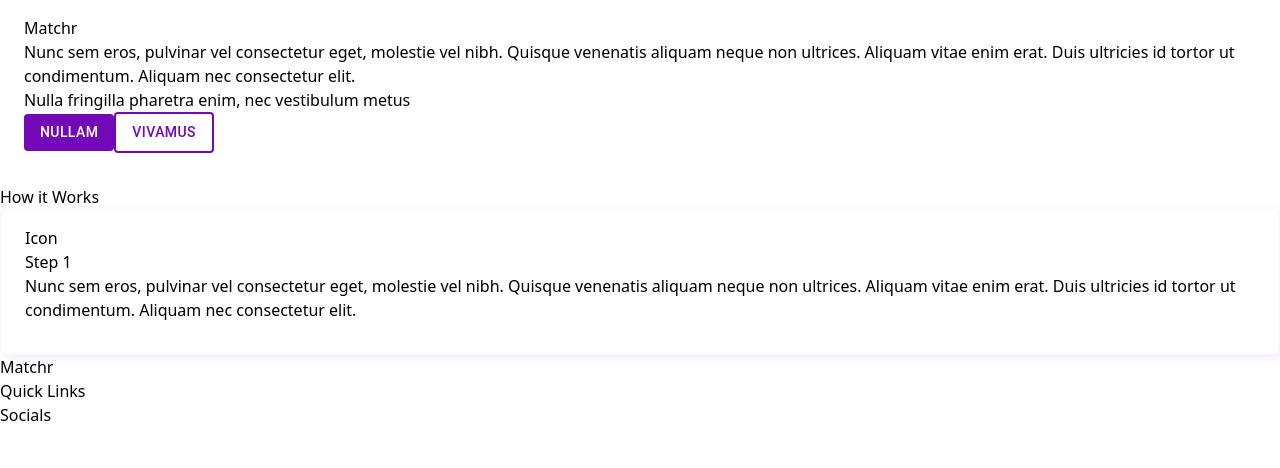
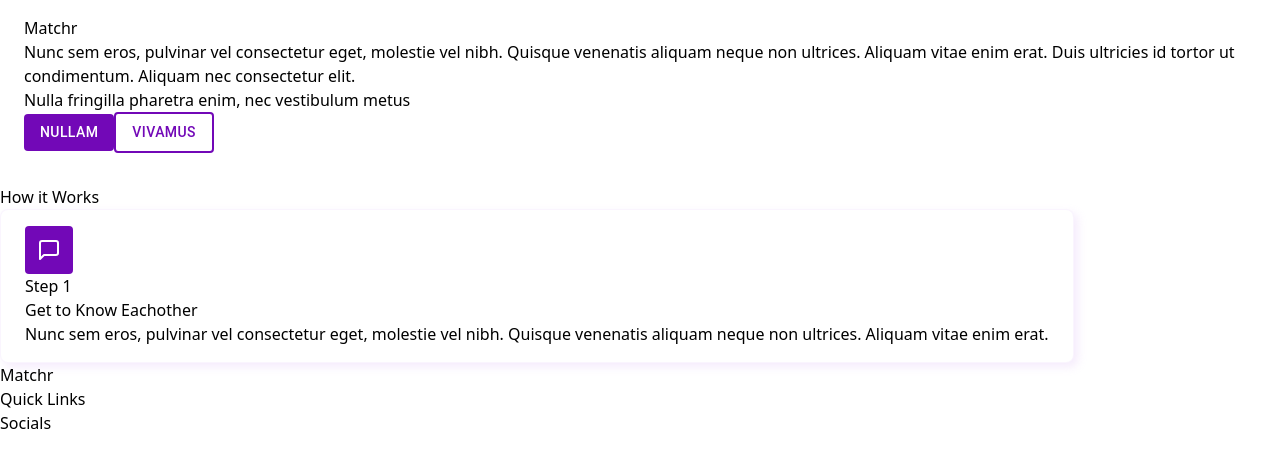
Before and after one commit to KayviaHarriott/matchr, a React (Vite) app in the folder matchr/: page / in a window 1280 px wide. Shown: the top 468 px of the page. Built offline with nearby package versions, Linux system fonts and the light colour scheme.

Commit message:
Added component for info bubble to display information for how it works

```diff
--- /dev/null
+++ b/matchr/src/components/InfoBubble.tsx
@@ -0,0 +1,56 @@
+import { Box } from "@mui/material";
+import { FC, ReactNode } from "react";
+interface InfoBubbleProps {
+  icon: ReactNode;
+  subText: string;
+  title: string;
+  description: string;
+}
+export const InfoBubble: FC<InfoBubbleProps> = ({
+  icon,
+  subText,
+  title,
+  description,
+}) => {
+  return (
+    <>
+      <Box
+        sx={{
+          backgroundColor: "white",
+          border: 1,
+          borderColor: "rgba(203,156,241,0.1)",
+          boxShadow: "4px 4px 10px 0px rgba(203,156,241,0.2)",
+          px: 3,
+          pb: 2,
+          pt: 2,
+          borderRadius: 2,
+          width: "fit-content",
+        }}
+        className=""
+      >
+        <div className="flex flex-col">
+          <div className="flex flex-col gap-2 max-w-[350px]">
+            <Box className="flex items-center gap-1">
+              <Box
+                sx={{
+                  backgroundColor: "#7208B7",
+                  width: "fit-content",
+                  p: 1.5,
+                  color: "white",
+                  borderRadius: 1,
+                }}
+              >
+                {icon}
+              </Box>
+            </Box>
+            <div className="flex flex-col">
+              <p className="text-[gray] font-bold text-[14px]">{subText}</p>
+              <p className="text-[black] font-bold mt-[-2px]">{title}</p>
+            </div>
+            <p className="text-[gray] font-light mt-[-5px]">{description}</p>
+          </div>
+        </div>
+      </Box>
+    </>
+  );
+};
--- a/matchr/src/pages/LandingPage.tsx
+++ b/matchr/src/pages/LandingPage.tsx
@@ -2,13 +2,16 @@ import { Box, Button, Icon } from "@mui/material";
 // import couple_image from "/imgs/header-image.jpg";
 import { motion } from "framer-motion";
 import { Footer } from "./Footer";
-import Figma from "feather-icons"
+import Figma from "feather-icons";
 // import MessageSquare from "feather-icons"
+import { MessageSquare } from "react-feather";
+import { InfoBubble } from "../components/InfoBubble";
 
 export const LandingPage = () => {
   const m = motion;
   return (
-    <div className="">
+    <div className="w-screen ">
+      <Box> </Box>
       <Box className="py-[32px]">
         <Box className="flex justify-center">
           <m.div
@@ -89,38 +92,14 @@ export const LandingPage = () => {
           <Box>
             <p>How it Works</p>
           </Box>
-          <Box>
-          <Box
-              sx={{
-                backgroundColor: "white",
-                border: 1,
-                borderColor: "rgba(203,156,241,0.1)",
-                boxShadow: "4px 4px 10px 0px rgba(203,156,241,0.2)",
-                px: 3,
-                pb: 4,
-                pt: 2,
-                borderRadius: 2,
-              }}
-              className=""
-            >
-              <div className="flex flex-col gap-4">
-                {/* <p className="text-[13px] mb-[0px] mb-[-16px]">Duis fringilla</p> */}
-                <div className="flex flex-col gap-1">
-                 <p>Icon</p>
-
-                  <p className="max-w-[400px] text-[black] font-bold">
-                    Step 1
-                  </p>
-                  <p className="max-w-[400px] text-[black] font-light">
-                    Nunc sem eros, pulvinar vel consectetur eget, molestie vel
-                    nibh. Quisque venenatis aliquam neque non ultrices. Aliquam
-                    vitae enim erat. Duis ultricies id tortor ut condimentum.
-                    Aliquam nec consectetur elit.
-                  </p>
-                </div>
-              </div>
-            </Box>
-          </Box>
+          <InfoBubble
+            icon={<MessageSquare />}
+            subText="Step 1"
+            title="Get to Know Eachother"
+            description={`Nunc sem eros, pulvinar vel consectetur eget, molestie vel nibh.
+            Quisque venenatis aliquam neque non ultrices.
+            Aliquam vitae enim erat.`}
+          />
         </Box>
       </Box>
       <Footer />
```
